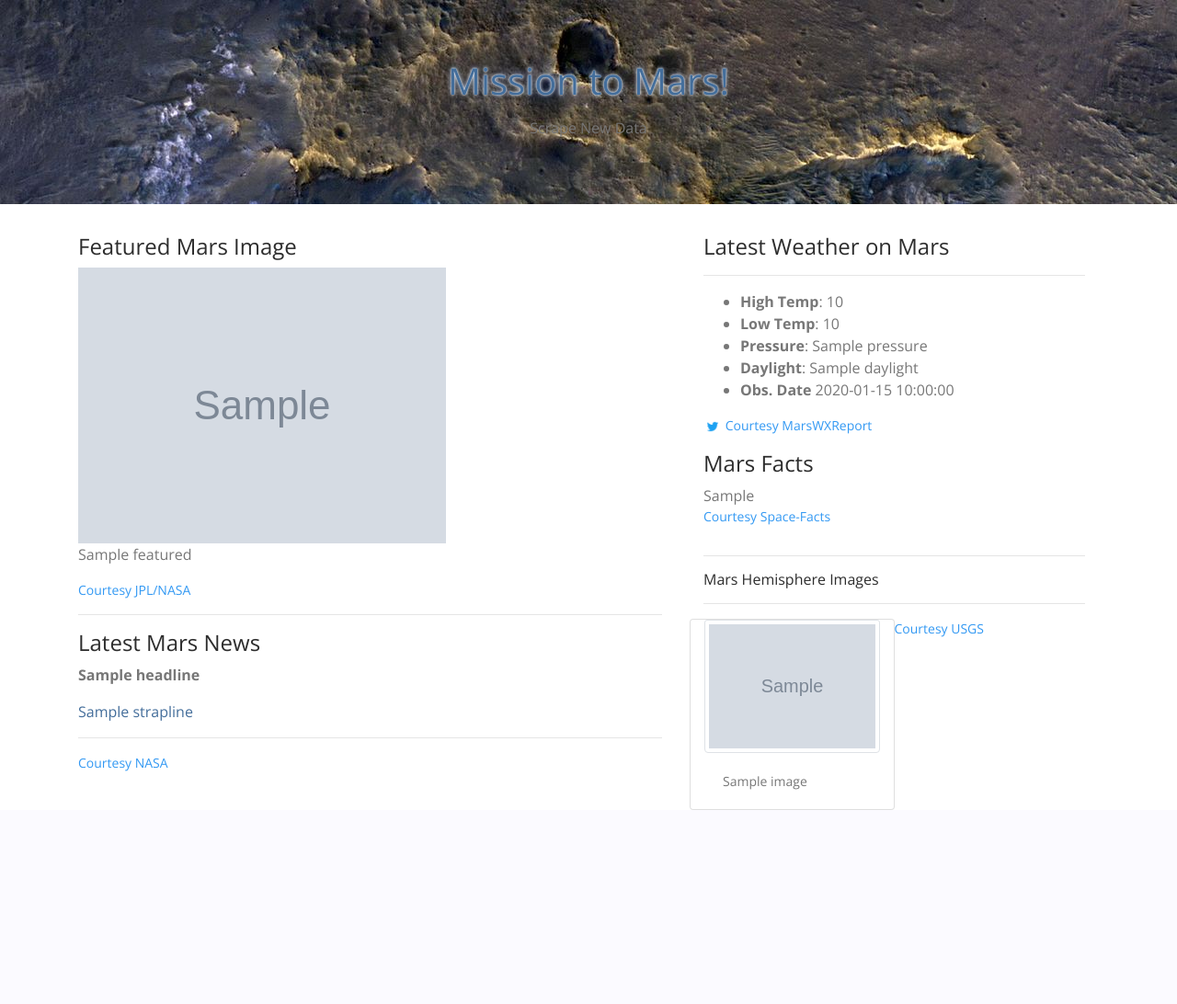
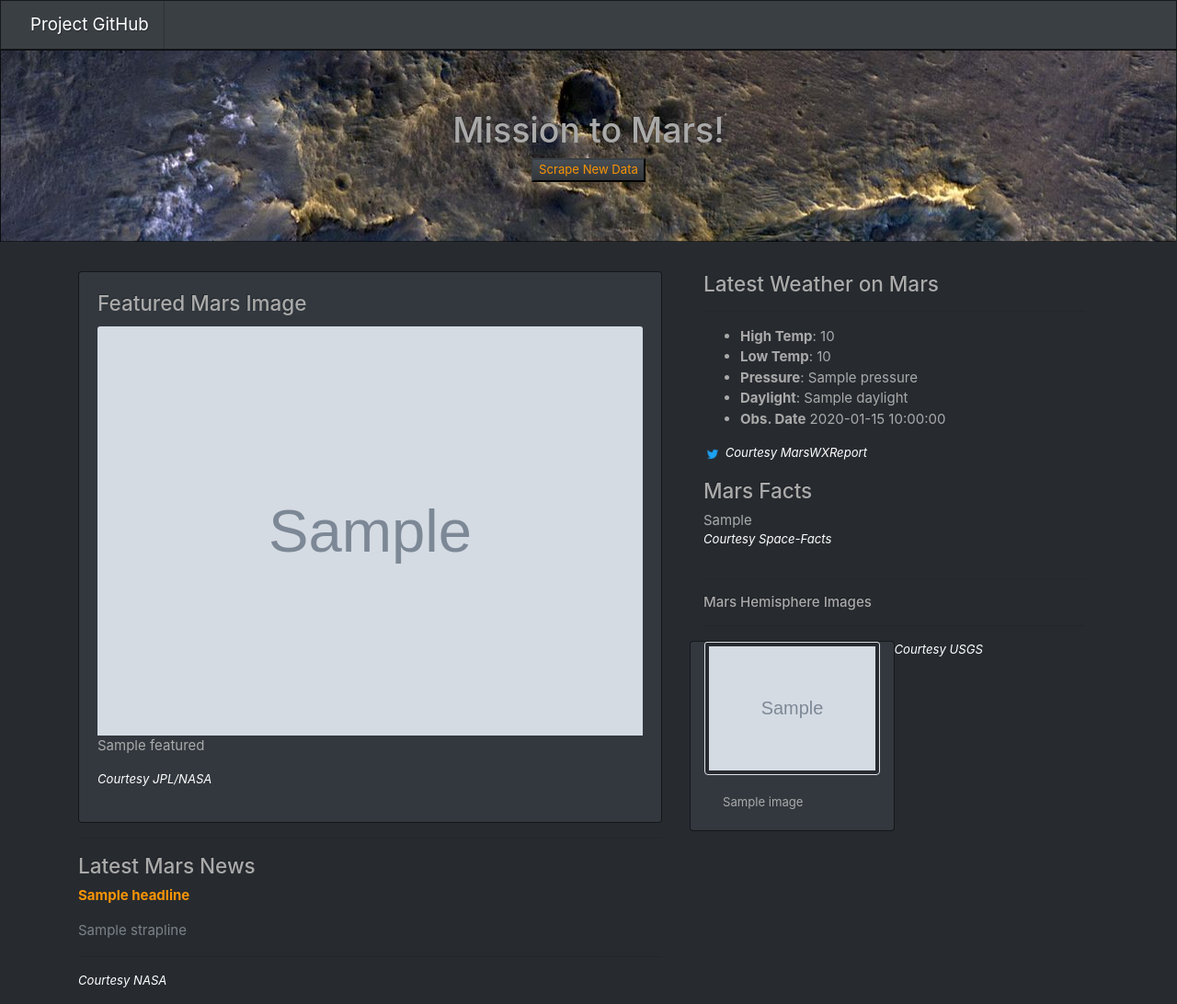
Before and after one commit to lweislo/Web-Scraping-Mongo, a Flask app: page / in a window 1280 px wide. Shown: the whole page at 92% size. Before the commit the page ends 881 px from the top, so only its background shows below. Run offline with Flask 2, Linux system fonts and the light colour scheme; grey boxes marked "Sample" are stand-in pictures; a database or web service that is not in the repository returns one stand-in record (values such as "Sample title"); some libraries are stand-ins or nearby versions.

Commit message:
changed theme

```diff
--- a/static/style.css
+++ b/static/style.css
@@ -10,8 +10,8 @@
     height: 100vh;
 }
 h1 {
-  color=#c5d8f7;
-  text-shadow: 0 0 2px #fff, 0 0 5px #c5d8f7;
+  color=#020202;
+  text-shadow: 0 0 2px #, 0 0 5px #020202;
 }
 
 .img-inline {
--- a/templates/index.html
+++ b/templates/index.html
@@ -8,24 +8,26 @@
   <title>Mission to Mars! for the Web</title>
   <script src="https://code.jquery.com/jquery-3.3.1.slim.min.js" integrity="sha384-q8i/X+965DzO0rT7abK41JStQIAqVgRVzpbzo5smXKp4YfRvH+8abtTE1Pi6jizo" crossorigin="anonymous"></script>
   <script src="https://cdnjs.cloudflare.com/ajax/libs/popper.js/1.14.6/umd/popper.min.js" integrity="sha384-wHAiFfRlMFy6i5SRaxvfOCifBUQy1xHdJ/yoi7FRNXMRBu5WHdZYu1hA6ZOblgut" crossorigin="anonymous"></script>
-  <link rel="stylesheet" href="https://bootswatch.com/4/spacelab/bootstrap.min.css">
-  <link rel="stylesheet" href="https://bootswatch.com/4/spacelab/_variables.scss">
+  <link rel="stylesheet" href="https://bootswatch.com/4/slate/bootstrap.min.css">
+  <link rel="stylesheet" href="https://bootswatch.com/4/slate/_variables.scss">
   <link rel="stylesheet" href="static/style.css">
   <!-- <link rel="stylesheet" href="static/reset.css"> -->
   <script src="https://code.jquery.com/jquery-1.10.2.js"></script>
   <link rel="stylesheet" href="https://use.fontawesome.com/releases/v5.7.1/css/all.css" integrity="sha384-fnmOCqbTlWIlj8LyTjo7mOUStjsKC4pOpQbqyi7RrhN7udi9RwhKkMHpvLbHG9Sr" crossorigin="anonymous">
 
 </head>
-
+<nav class="navbar navbar-expand-lg navbar-dark bg-primary">
+<a class="navbar-brand" href="https://github.com/lweislo/homework-12">Project GitHub</a>
+</nav>
 <!-- THIS IS THE CONTENT PART -->
 <body>
   <div class="container-full-bg">
     <div class="jumbotron jumbotron-fluid jumbotron-img">
       <div class="container">
-          <h1 class="large d-flex justify-content-center text-primary">
+          <h1 class="large d-flex justify-content-center legend">
           Mission to Mars! </h1>
         <div class="small d-flex justify-content-center">
-          <a type="button" class="btn bg-alert" href="http://127.0.0.1:5000/scrape" target="_blank">Scrape New Data</button></a>
+          <button type="button" class="btn-primary" href="http://127.0.0.1:5000/scrape" target="_blank"><span class="text-warning">Scrape New Data</span></button>
         </div>
       </div>
     </div>
@@ -34,25 +36,32 @@
   <div class="container">
     <div class="row">
       <div class="col-sm-12 col-md-7">
-        <h4>Featured Mars Image</h4>
-        <img class="img-fluid" src='{{featured.img_url}}' />
-        <p>{{featured.title}}</p>
-        <p class="small">
-          <a href="https://www.jpl.nasa.gov/">Courtesy JPL/NASA</a>
-        </p>
+        <div class="card">
+          <div class="card-body">
+        <h4 class='card-title justify-content-center'>Featured Mars Image</h4>
+          <img class="card-img-top img-fluid" src='{{featured.img_url}}' alt='{{featured.title}}'/>
+
+            <p class="card-text">{{featured.title}}</p>
+            <p class="small text-primary">
+              <em>
+                <a href="https://www.jpl.nasa.gov/">Courtesy JPL/NASA</a>
+              </em>
+            </p>
+          </div>
+        </div>
         <hr />
         <h4 class="d-flex justify-content-left">Latest Mars News
         </h4>
 <!-- Inserting News from Mongodb -->
           {% for news in news %}
-          <p><strong>{{news.headline}}</strong></p>
-          <p class='text-primary'>
+          <p class="text-warning"><strong>{{news.headline}}</strong></p>
+          <p class='text-muted'>
            {{news.strapline}}
           </p>
         <hr />
         {% endfor %}
-        <p class="small">
-          <a href="https://mars.nasa.gov/news/">Courtesy NASA</a>
+        <p class="small text-primary"><em>
+          <a href="https://mars.nasa.gov/news/">Courtesy NASA</a></em>
         </p>
     </div><!-- col -->
   <!-- the sidebar -->
@@ -77,8 +86,8 @@
                 {{weather.date}}
               </li>
             </ul>
-          <p class="small"><img class="img_fluid" height='20rem' src="/static/Twitter_Logo_Blue.png" />
-            <a href="https://twitter.com/marswxreport?lang=en">Courtesy MarsWXReport</a>
+          <p class="small text-primary"><img class="img_fluid" height='20rem' src="/static/Twitter_Logo_Blue.png" alt='Twitter'/>
+            <em><a href="https://twitter.com/marswxreport?lang=en">Courtesy MarsWXReport</a></em>
           </p>
         </div>
         </div><!--row1 Weather -->
@@ -89,8 +98,8 @@
               {{facts.facts_table}}
               {% endautoescape %}
             </div>
-            <p class="small">
-              <a href="http://space-facts.com/mars/">Courtesy Space-Facts</a>
+            <p class="small text-primary">
+              <em><a href="http://space-facts.com/mars/">Courtesy Space-Facts</a></em>
             </p>
           </div>
         </div><!--row-2 Facts -->
@@ -106,7 +115,7 @@
           {% for item in hemispheres %}
           <div class="col-md-6 card">
             <a href="{{item.img_url}}">
-              <img  class="card-img-top img-fluid img-thumbnail" src="{{item.img_url}}" /></a>
+              <img  class="card-img-top img-fluid img-thumbnail" src="{{item.img_url}}" alt='{{item.title}}'/></a>
               <div class="card-body">
                 <p class="card-text small justify-content-left">
                   {{item.title}}
@@ -114,8 +123,8 @@
               </div>
           </div>
           {% endfor %}
-          <p class="small">
-            <a href="https://astrogeology.usgs.gov/">Courtesy USGS</a>
+          <p class="small text-primary">
+            <em><a href="https://astrogeology.usgs.gov/">Courtesy USGS</a></em>
           </p>
         </div><!--row inner-->
     </div><!--col right-->
```
Also changed, not shown: full-size.png (added), lg1.png (deleted), lg2.png (deleted), lg3.png (deleted), sm2.png (deleted), 4 other files.
